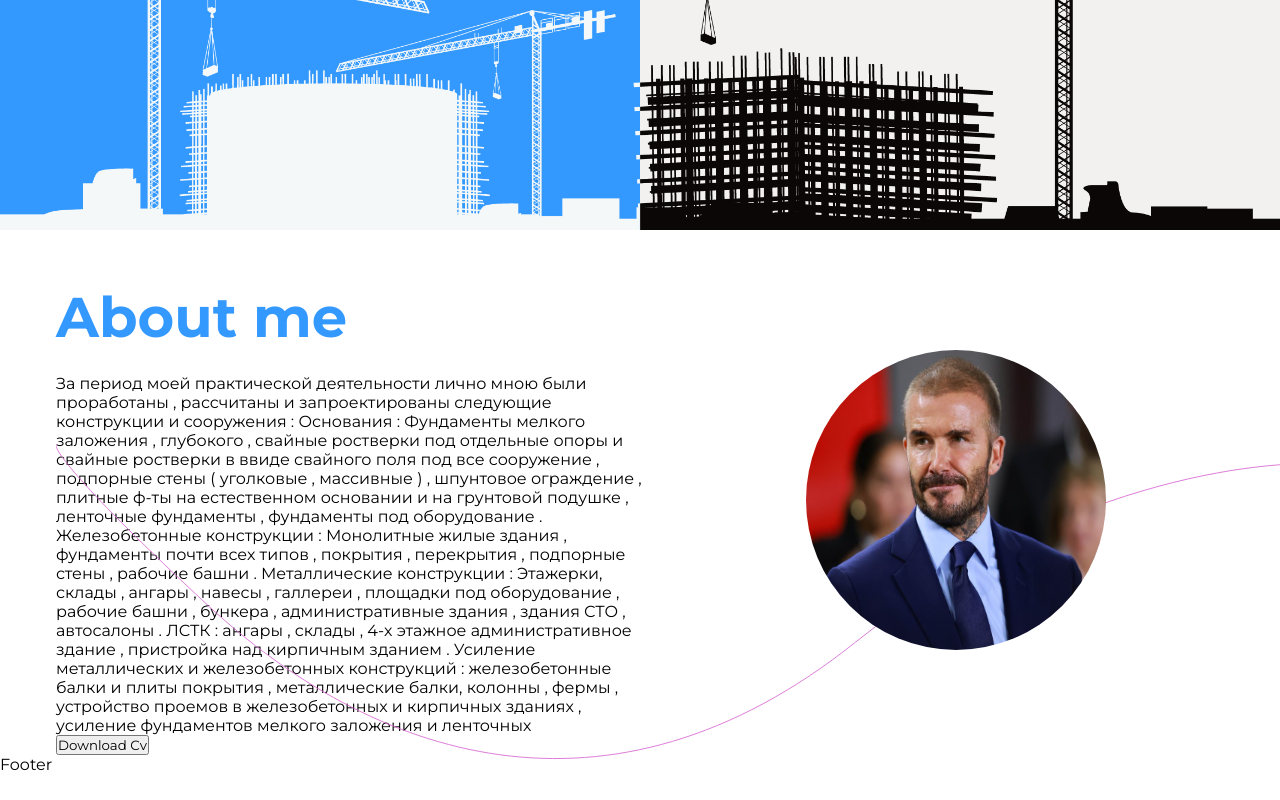
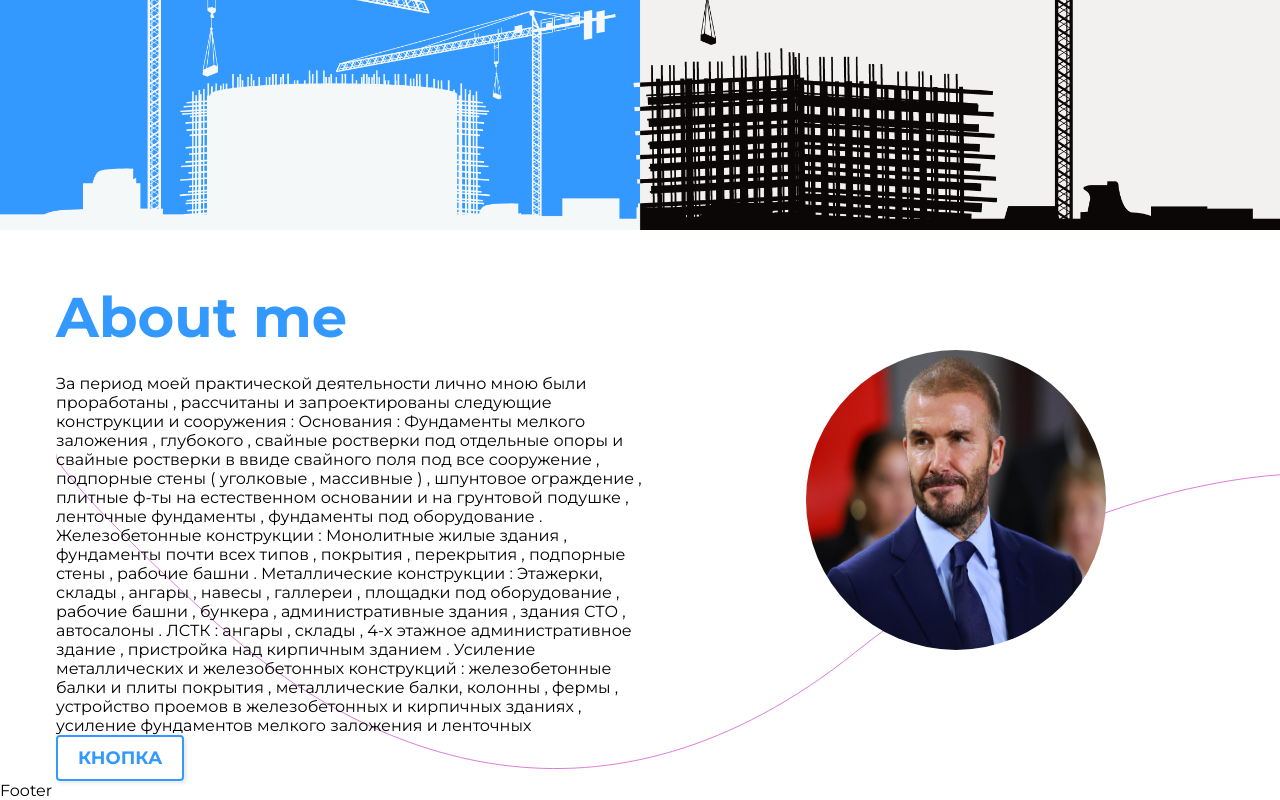
Before and after one commit to vladyslavZinchenko77/dsablin-engineer, a React (Vite) app: page / in a window 1280 px wide. Shown: the part 570-1370 px from the top of the page. Before the commit the page ends 1344 px from the top, so only its background shows below. Built offline with nearby package versions, Linux system fonts and the light colour scheme.

Commit message:
made main button component

```diff
--- a/src/components/common/ButtonMain/ButtonMain.scss
+++ b/src/components/common/ButtonMain/ButtonMain.scss
@@ -1,3 +1,47 @@
-// .button-main{
+@import "../../../styles/viriables.scss";
 
-// }
+
+
+.button-main {
+    padding: 10px 20px;
+    background: none;
+    border: 2px solid $main-blue;
+    color: $main-blue;
+    text-transform: uppercase;
+    transition: all 0.3s ease;
+    cursor: pointer;
+    box-shadow: 2px 2px 4px rgba(0,0,0,0.1);
+    font-size: 18px;
+    font-weight: 600;
+    border-radius: 4px;
+    display: inline-flex;
+    align-items: center;
+    justify-content: center;
+    position: relative;
+    overflow: hidden;
+    z-index: 1;
+  }
+
+  .button-main:after {
+    content: "";
+    position: absolute;
+    left: 0;
+    top: 0;
+    height: 100%;
+    width: 0;
+    background-color: $main-blue;
+    z-index: -1;
+    transition: width 0.3s ease;
+  }
+
+  .button-main:hover {
+    color: #fff;
+  }
+
+  .button-main:hover:after {
+    width: 100%;
+  }
+
+  .button-main:active {
+    transform: scale(0.95);
+  }
--- a/src/components/common/ButtonMain/ButtonMain.tsx
+++ b/src/components/common/ButtonMain/ButtonMain.tsx
@@ -1,11 +1,7 @@
 import './ButtonMain.scss';
 
 const ButtonMain = () => {
-  return (
-    <a href="#" className="button-main">
-      <span></span>Eslam
-    </a>
-  );
+  return <button className="button-main">Кнопка</button>;
 };
 
 export default ButtonMain;
--- a/src/components/ui/About/About.scss
+++ b/src/components/ui/About/About.scss
@@ -7,7 +7,7 @@
         width: 100%;
         position: absolute;
         top: 40%;
-        z-index: 1;
+        z-index: -1;
 
     }
 }
--- a/src/components/ui/About/About.tsx
+++ b/src/components/ui/About/About.tsx
@@ -1,5 +1,5 @@
 import avatar from '../../../assets/img/avatar.jpg';
-
+import ButtonMain from '../../common/ButtonMain/ButtonMain';
 import wave from '../../../assets/img/wave.svg';
 import './About.scss';
 
@@ -29,7 +29,7 @@ const About = () => {
             железобетонных и кирпичных зданиях , усиление фундаментов мелкого
             заложения и ленточных
           </p>
-          <button>Download Cv</button>
+          <ButtonMain />
         </div>
         <div className="about__photo-block">
           <img className="about__photo" src={avatar} alt="photo" />
```
